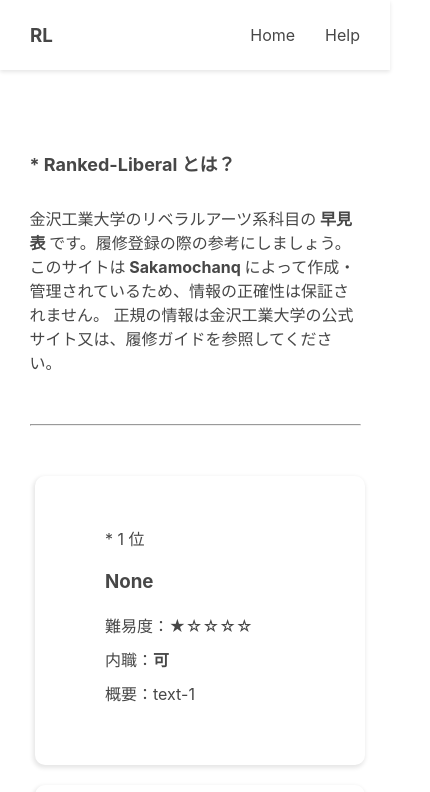
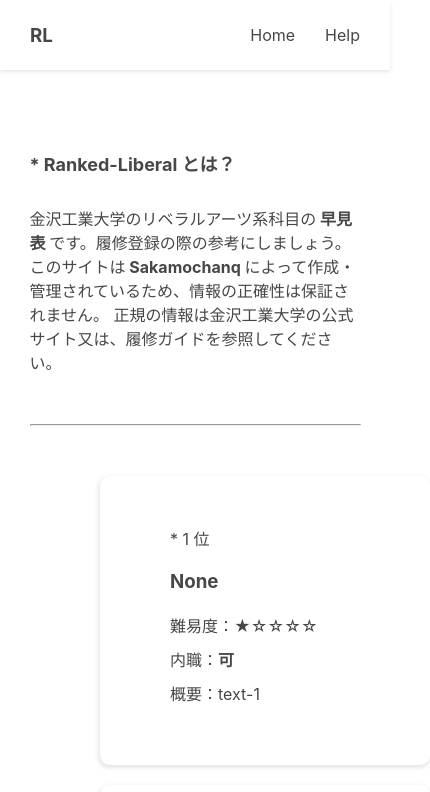
Before and after one commit to Sakamochanq/Liberal-Chart, a React (Create React App) app: page / in a window 390 px wide. Shown: the top 792 px of the page, 430 px wide, since content can reach past the window. Built offline with nearby package versions, Linux system fonts and the light colour scheme.

Commit message:
fix: marginの位置

```diff
--- a/src/App.css
+++ b/src/App.css
@@ -90,7 +90,7 @@ header {
     margin: 0px 0px 0px 100px;
   }
   .list-wrapper {
-    margin-left: -65px;
+    margin-right: -30px;
     width: 330px;
   }
   .list-wrapper {
```
